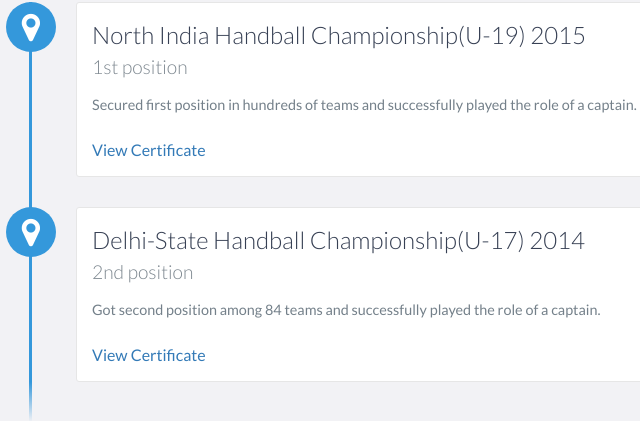
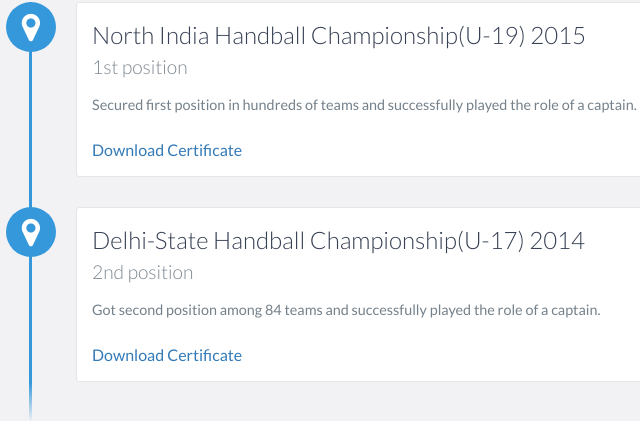
Before and after one commit to Tushar549/Tushar549.github.io, a website: page index.html in a window 1280 px wide. Shown: the part 1180-1601 px from the top of the page, 414-1054 px from the left. Drawn offline with nearby package versions, Linux system fonts and the light colour scheme.

Commit message:
Update index.html

```diff
--- a/index.html
+++ b/index.html
@@ -91,7 +91,7 @@
                 <p>
                    Secured first position in hundreds of teams and successfully played the role of a captain.
                 </p></br>
-		<a href="images\northIndia.jpg" download>View Certificate</a>
+		<a href="images\northIndia.jpg" download>Download Certificate</a>
             </div>
 
             <div data-date="2014 – 2015">
@@ -100,7 +100,7 @@
                 <p>
                   	Got second position among 84 teams and successfully played the role of a captain.
                 </p></br>
-		<a href="images\delhistate.jpg" download>View Certificate</a>
+		<a href="images\delhistate.jpg" download>Download Certificate</a>
             </div>
 
 
```
